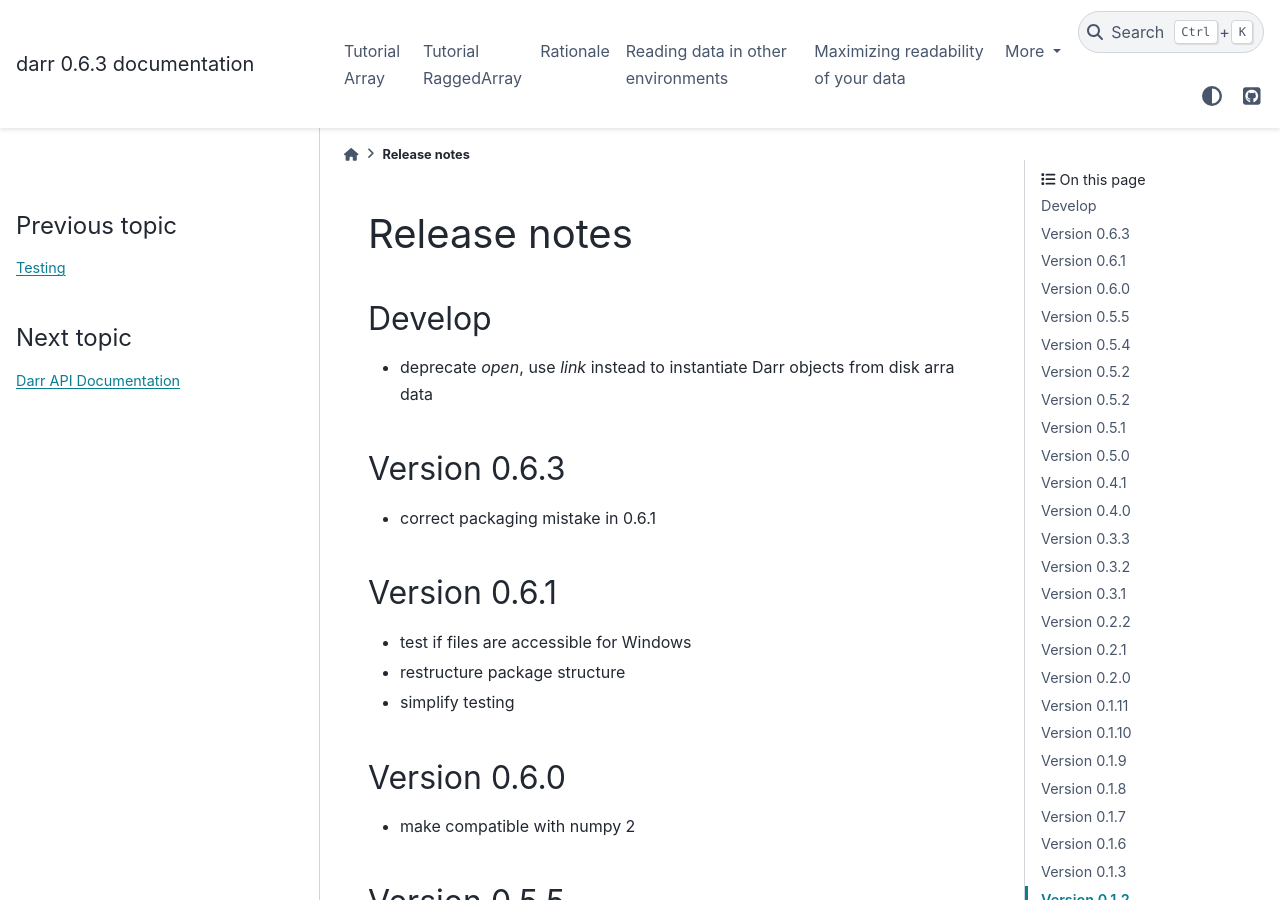
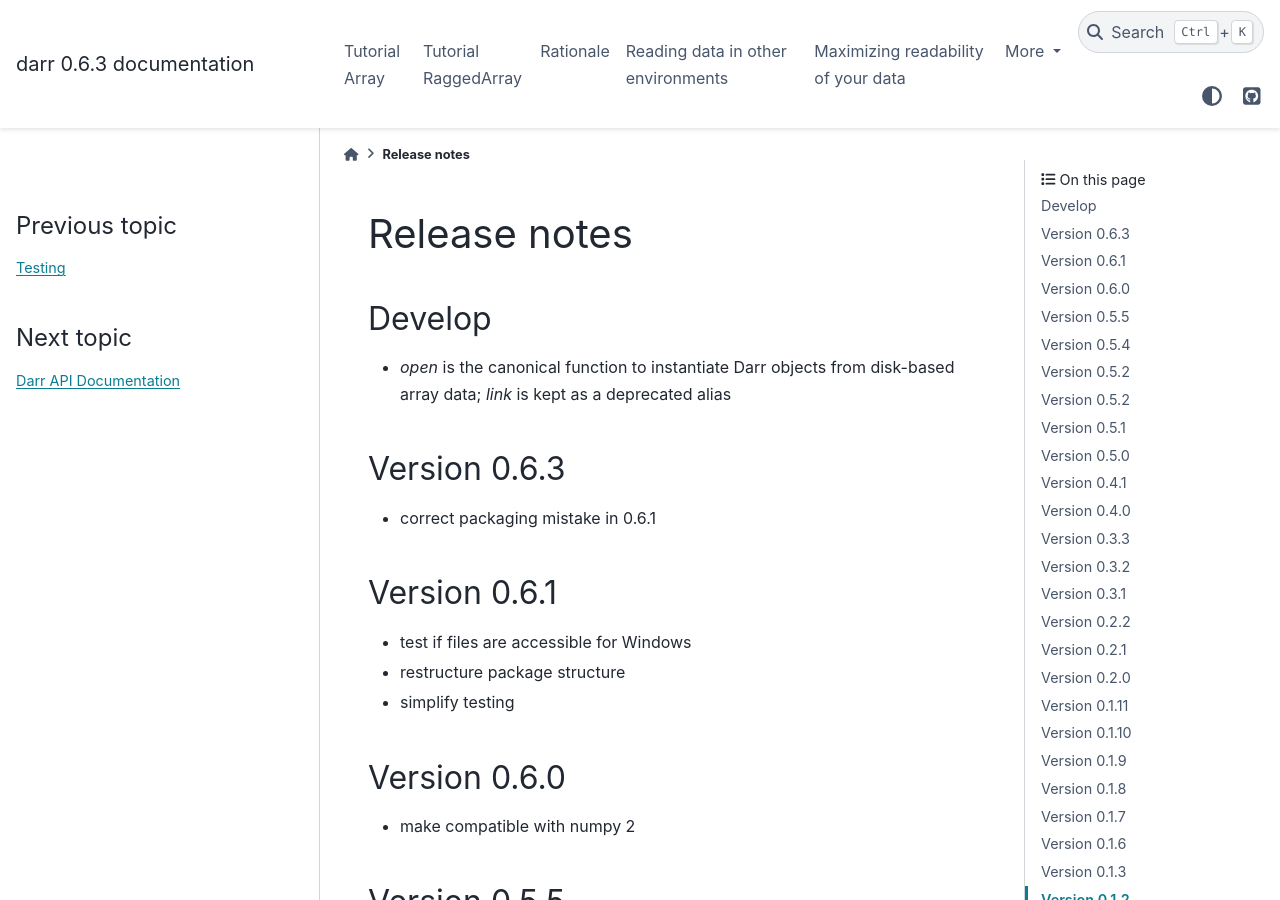
Before and after one commit to gbeckers/Darr, a Sphinx documentation site: the page built from docs/releasenotes.rst, in a window 1280 px wide and 900 px high. Built offline with Sphinx 7.4.7 and the PyData theme 0.15.4, drawn with Linux system fonts in a browser that asks for light colours.

Commit message:
Make open() canonical again, deprecate link()

```diff
--- a/docs/api.rst
+++ b/docs/api.rst
@@ -11,10 +11,10 @@ Darr API Documentation
 Top level functions
 ===================
 
-Linking arrays
+Opening arrays
 --------------
 
-.. autofunction:: darr.link
+.. autofunction:: darr.open
 
 Creating arrays
 ---------------
--- a/docs/releasenotes.rst
+++ b/docs/releasenotes.rst
@@ -3,8 +3,8 @@ Release notes
 
 Develop
 -------
-- deprecate `open`, use `link` instead to instantiate Darr objects from disk
-  arra data
+- `open` is the canonical function to instantiate Darr objects from disk-based
+  array data; `link` is kept as a deprecated alias
 
 
 Version 0.6.3
--- a/docs/tutorialarray.rst
+++ b/docs/tutorialarray.rst
@@ -18,12 +18,12 @@ folder holds 3-4 files that contain all data and documentation.
 
 
 To work with this array in Darr, just assign it to a variable using the
-`link` function as follows:
+`open` function as follows:
 
 .. code:: python
 
     >>> import darr
-        >>> a = darr.link('data.darr')
+        >>> a = darr.open('data.darr')
         >>> a
         darr array([[1., 2., 3., ..., 97., 98., 99.],
                     [0., 0., 0., ..., 0., 0., 0.]]) (r)
```
Also changed, not shown: src/darr/__init__.py (+12 -7 lines), 1 other file.
